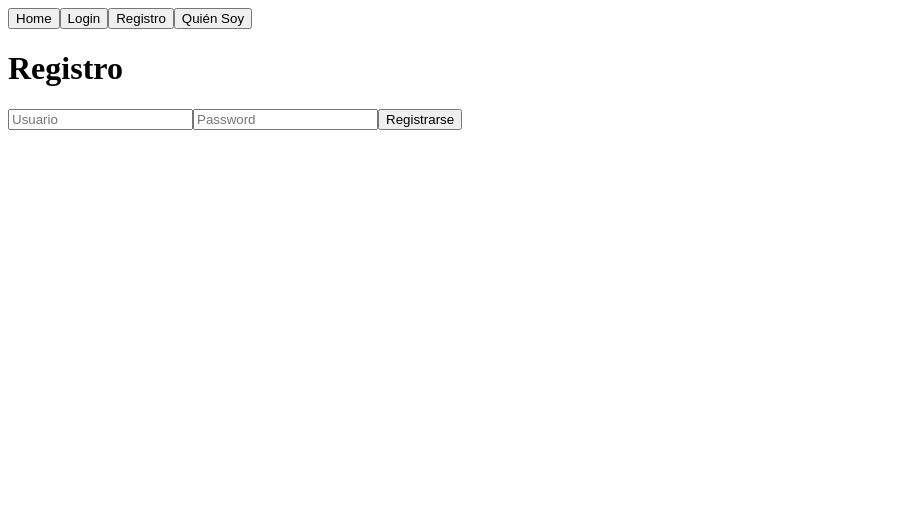
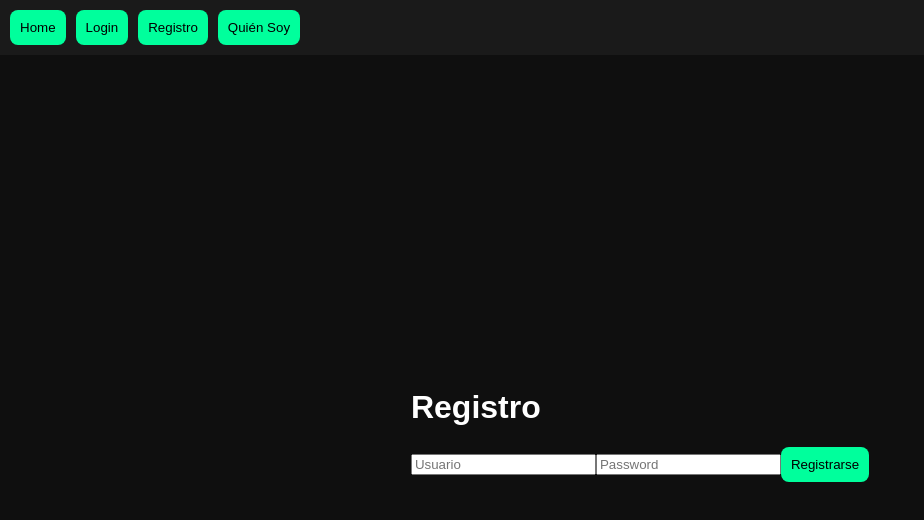
Before and after one commit to tobiasperea/Tobias-Perea-TP1-PROG4-2026-C1, an Angular app in the folder juegos-zonasur/: page /registro in a window 1280 px wide. Shown: the top 520 px of the page, without its empty margins (0-924 px from the left). Built offline with nearby package versions, Linux system fonts and the light colour scheme.

Commit message:
cosas visuales

```diff
--- a/juegos-zonasur/src/app/app.css
+++ b/juegos-zonasur/src/app/app.css
@@ -0,0 +1,6 @@
+nav {
+  display: flex;
+  gap: 10px;
+  padding: 10px;
+  background: #1a1a1a;
+}
--- a/juegos-zonasur/src/app/app.html
+++ b/juegos-zonasur/src/app/app.html
@@ -1,6 +1,8 @@
-<button routerLink="/home">Home</button>
-<button routerLink="/login">Login</button>
-<button routerLink="/registro">Registro</button>
-<button routerLink="/quien-soy">Quién Soy</button>
+<nav>
+  <button routerLink="/home">Home</button>
+  <button routerLink="/login">Login</button>
+  <button routerLink="/registro">Registro</button>
+  <button routerLink="/quien-soy">Quién Soy</button>
+</nav>
 
 <router-outlet></router-outlet>
--- a/juegos-zonasur/src/app/pages/home/home.html
+++ b/juegos-zonasur/src/app/pages/home/home.html
@@ -1 +1,3 @@
+<h1>Juegos Zona Sur</h1>
+<p>La plataforma más picante del conurbano</p>
 <button (click)="logout()">Logout</button>
--- a/juegos-zonasur/src/app/pages/login/login.css
+++ b/juegos-zonasur/src/app/pages/login/login.css
@@ -0,0 +1,13 @@
+.container-login {
+  display: flex;
+  flex-direction: column;
+  width: 300px;
+  gap: 10px;
+  padding: 20px;
+  background: #1a1a1a;
+  border-radius: 10px;
+}
+html, body {
+  height: 100%;
+  margin: 0;
+}
--- a/juegos-zonasur/src/app/pages/login/login.html
+++ b/juegos-zonasur/src/app/pages/login/login.html
@@ -1,7 +1,14 @@
+<div class="center-page">
 
-<h1>Login</h1>
+  <div class="container-login">
 
-<input [(ngModel)]="usuario" placeholder="Usuario">
-<input [(ngModel)]="password" type="password" placeholder="Password">
+    <h1>Login</h1>
 
-<button (click)="ingresar()">Ingresar</button>
+    <input [(ngModel)]="usuario" placeholder="Usuario">
+    <input [(ngModel)]="password" type="password" placeholder="Password">
+
+    <button (click)="ingresar()">Ingresar</button>
+
+  </div>
+
+</div>
--- a/juegos-zonasur/src/app/pages/quien-soy/quien-soy.css
+++ b/juegos-zonasur/src/app/pages/quien-soy/quien-soy.css
@@ -0,0 +1,38 @@
+.layout {
+  position: relative;
+  height: calc(100vh - 60px);
+}
+
+/* IZQUIERDA (centro vertical, pegado a la izquierda) */
+.izquierda {
+  position: absolute;
+  top: 20%;
+  left: 80px;
+  transform: translateY(-50%);
+}
+.izquierda h1 {
+  font-size: 48px;
+  margin-bottom: 15px;
+}
+.izquierda p {
+  font-size: 20px;
+}
+
+/* CENTRO (perfil) */
+.centro {
+  position: absolute;
+  top: 50%;
+  left: 50%;
+  transform: translate(-50%, -50%);
+
+  width: 300px;
+  background: #1a1a1a;
+  padding: 20px;
+  border-radius: 10px;
+  text-align: center;
+}
+
+.centro img {
+  width: 120px;
+  border-radius: 50%;
+}
--- a/juegos-zonasur/src/app/pages/quien-soy/quien-soy.html
+++ b/juegos-zonasur/src/app/pages/quien-soy/quien-soy.html
@@ -1,10 +1,19 @@
+<div class="layout">
+
+  <!-- IZQUIERDA -->
+  <div class="izquierda">
     <h1>Quién Soy</h1>
 
-<div *ngIf="usuario$ | async as usuario">
+    <p>Hola, soy Tobías Perea.</p>
+    <p>Estoy desarrollando una sala de juegos como TP.</p>
+  </div>
+
+  <!-- CENTRO (perfil) -->
+  <div class="centro" *ngIf="usuario$ | async as usuario">
 
     <h2>{{ usuario.login }}</h2>
 
-  <img [src]="usuario.avatar_url" width="150">
+    <img [src]="usuario.avatar_url">
 
     <p>{{ usuario.bio || 'Sin biografía' }}</p>
 
@@ -16,4 +25,4 @@
 
   </div>
 
-<p *ngIf="!(usuario$ | async)">Cargando perfil...</p>
+</div>
--- a/juegos-zonasur/src/app/pages/quien-soy/quien-soy.ts
+++ b/juegos-zonasur/src/app/pages/quien-soy/quien-soy.ts
@@ -8,6 +8,7 @@ import { Observable } from 'rxjs';
   standalone: true,
   imports: [CommonModule],
   templateUrl: './quien-soy.html',
+  styleUrls: ['./quien-soy.css']
 })
 export class QuienSoy {
 
--- a/juegos-zonasur/src/app/pages/registro/registro.css
+++ b/juegos-zonasur/src/app/pages/registro/registro.css
@@ -0,0 +1,9 @@
+.container-registro {
+  display: flex;
+  flex-direction: column;
+  width: 300px;
+  gap: 10px;
+  padding: 20px;
+  background: #1a1a1a;
+  border-radius: 10px;
+}
--- a/juegos-zonasur/src/app/pages/registro/registro.html
+++ b/juegos-zonasur/src/app/pages/registro/registro.html
@@ -1,6 +1,14 @@
-<h1>Registro</h1>
+<div class="center-page">
 
-<input [(ngModel)]="usuario" placeholder="Usuario">
-<input [(ngModel)]="password" type="password" placeholder="Password">
+  <div class="container-registro">
 
-<button (click)="registrar()">Registrarse</button>
+    <h1>Registro</h1>
+
+    <input [(ngModel)]="usuario" placeholder="Usuario">
+    <input [(ngModel)]="password" type="password" placeholder="Password">
+
+    <button (click)="registrar()">Registrarse</button>
+
+  </div>
+
+</div>
--- a/juegos-zonasur/src/styles.css
+++ b/juegos-zonasur/src/styles.css
@@ -1 +1,24 @@
-/* You can add global styles to this file, and also import other style files */
+body {
+  background-color: #0f0f0f;
+  color: #ffffff;
+  font-family: Arial, sans-serif;
+  margin: 0;
+}
+
+button {
+  background-color: #00ff9c;
+  border: none;
+  padding: 10px;
+  border-radius: 8px;
+  cursor: pointer;
+}
+
+button:hover {
+  background-color: #00cc7a;
+}
+.center-page {
+  min-height: calc(100vh - 60px);
+  display: flex;
+  justify-content: center;
+  align-items: center;
+}
```
Lines whose indentation alone changed are shown as unchanged.
